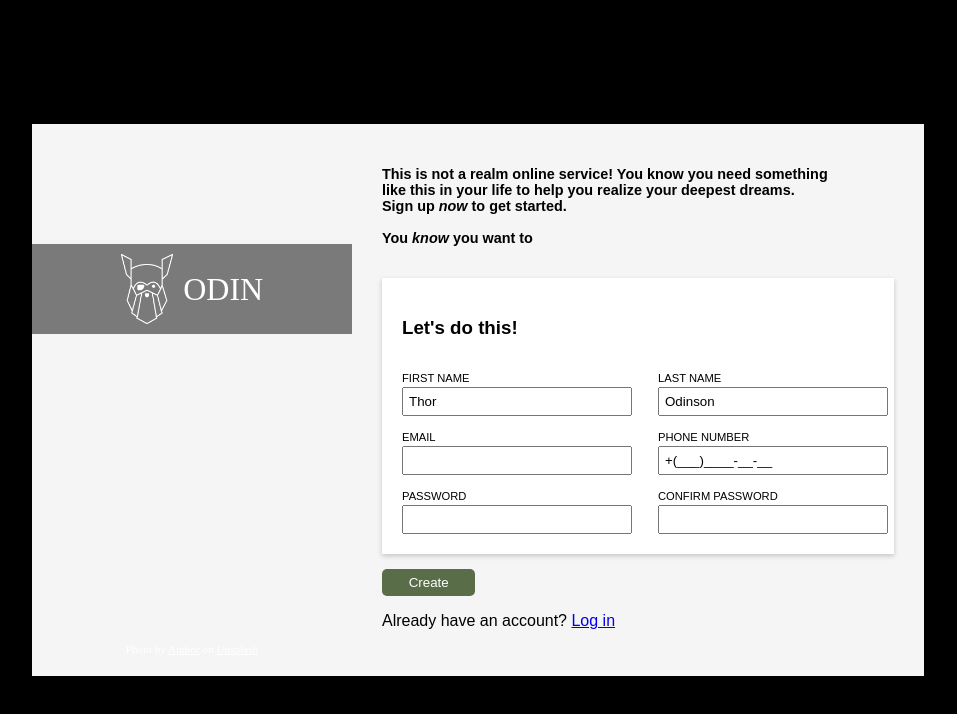
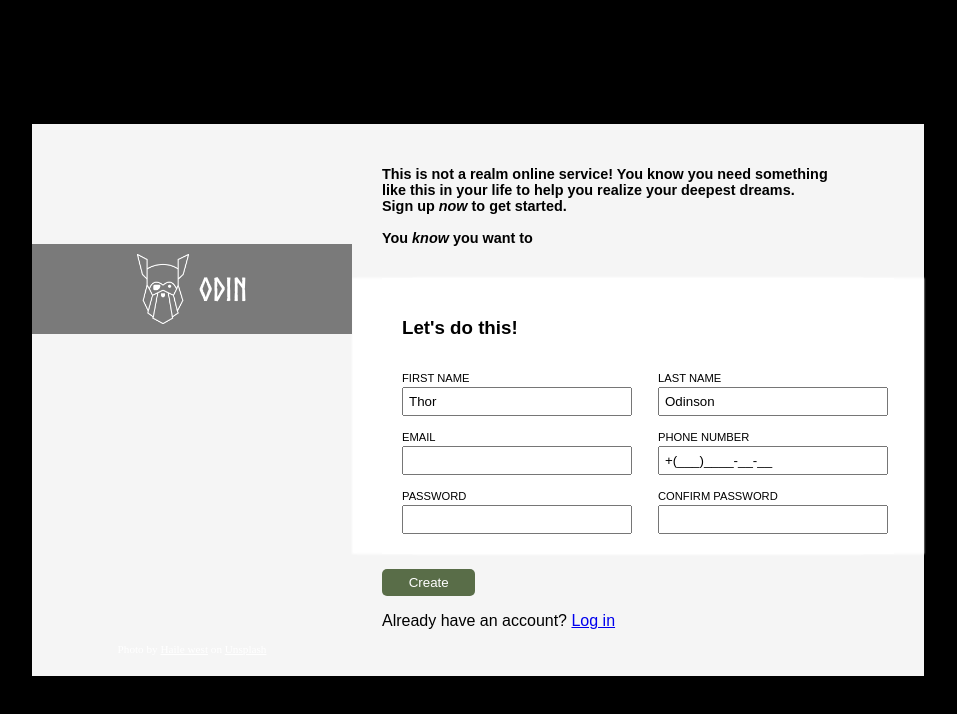
Before and after one commit to Lonaibeamos/simple-sign-up-form, a plain HTML site: page index.html in a window 1280 px wide. Shown: the whole page, without its empty margins (162-1119 px from the left). Drawn offline with Linux system fonts and the light colour scheme.

Commit message:
a simple t.o.p signupform

```diff
--- a/index.html
+++ b/index.html
@@ -19,7 +19,7 @@
 </div>
 
 <div class="credit">
-<p>Photo by <a href="#">Author</a> on <a href="#">Unsplash</a></p>
+<p>Photo by <a href="https://unsplash.com/photos/green-leaf-plant-in-close-up-photography-25xggax4bSA">Haile west</a> on <a href="https://unsplash.com/">Unsplash</a></p>
 </div>
 
 </div>
--- a/style.css
+++ b/style.css
@@ -1,3 +1,13 @@
+@font-face {
+    font-family: 'Norse';
+    src: url('./font/Norse-Bold.woff2') format('woff2'),
+        url('./font/Norse-Bold.woff') format('woff');
+    font-weight: bold;
+    font-style: normal;
+    font-display: swap;
+}
+
+
 body{
 display:flex;
 justify-content:center;
@@ -24,6 +34,7 @@ justify-content:space-between;
 }
 
 .logo{
+font-family: 'Norse';
 display:flex;
 justify-content:center;
 align-items:center;
@@ -70,6 +81,9 @@ box-shadow:0 2px 5px rgba(0,0,0,0.2);
 display:flex;
 flex-direction:column;
 gap:15px;
+box-shadow: 30px 0px 2px white,
+-30px 0px 2px white;
+
 }
 
 .container-1,
```
